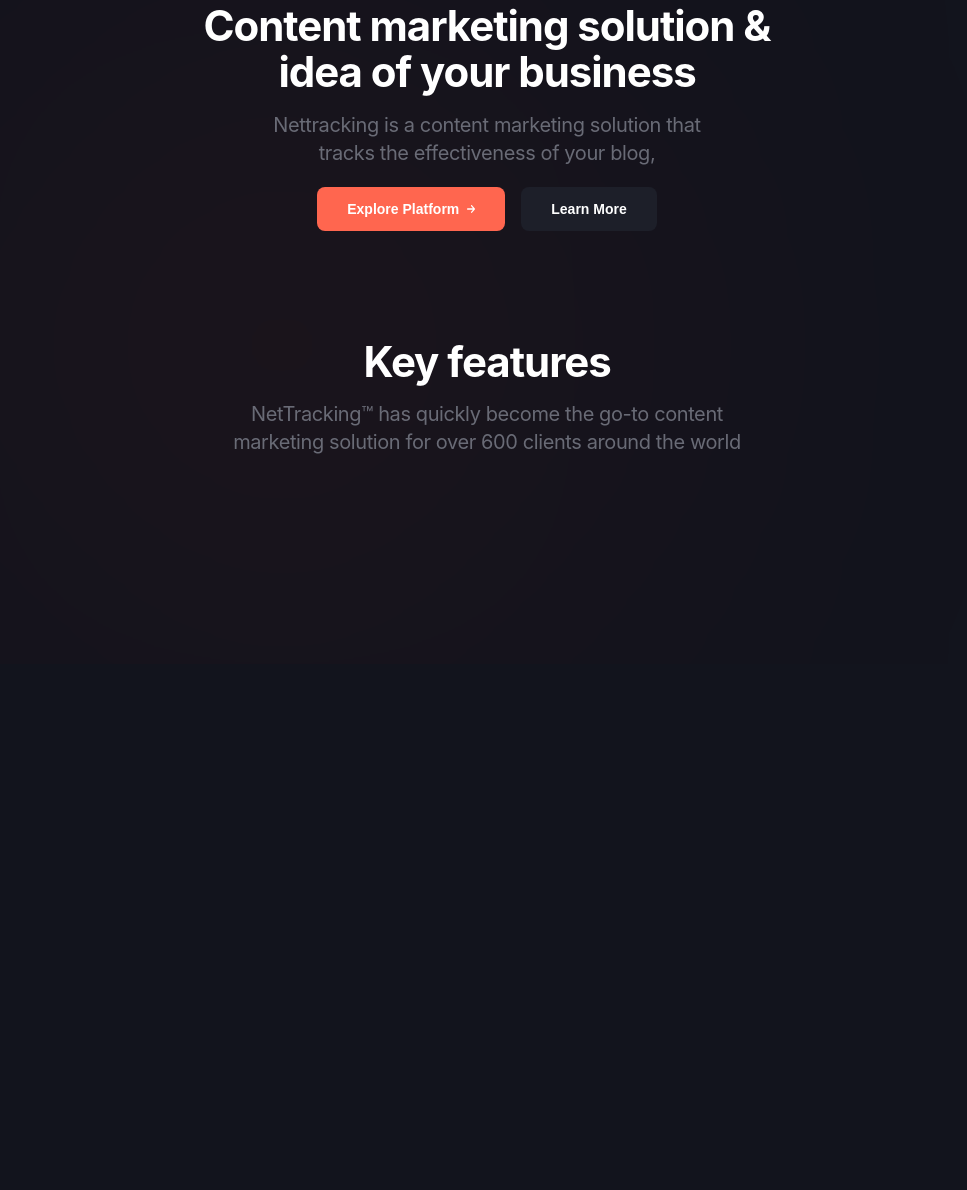
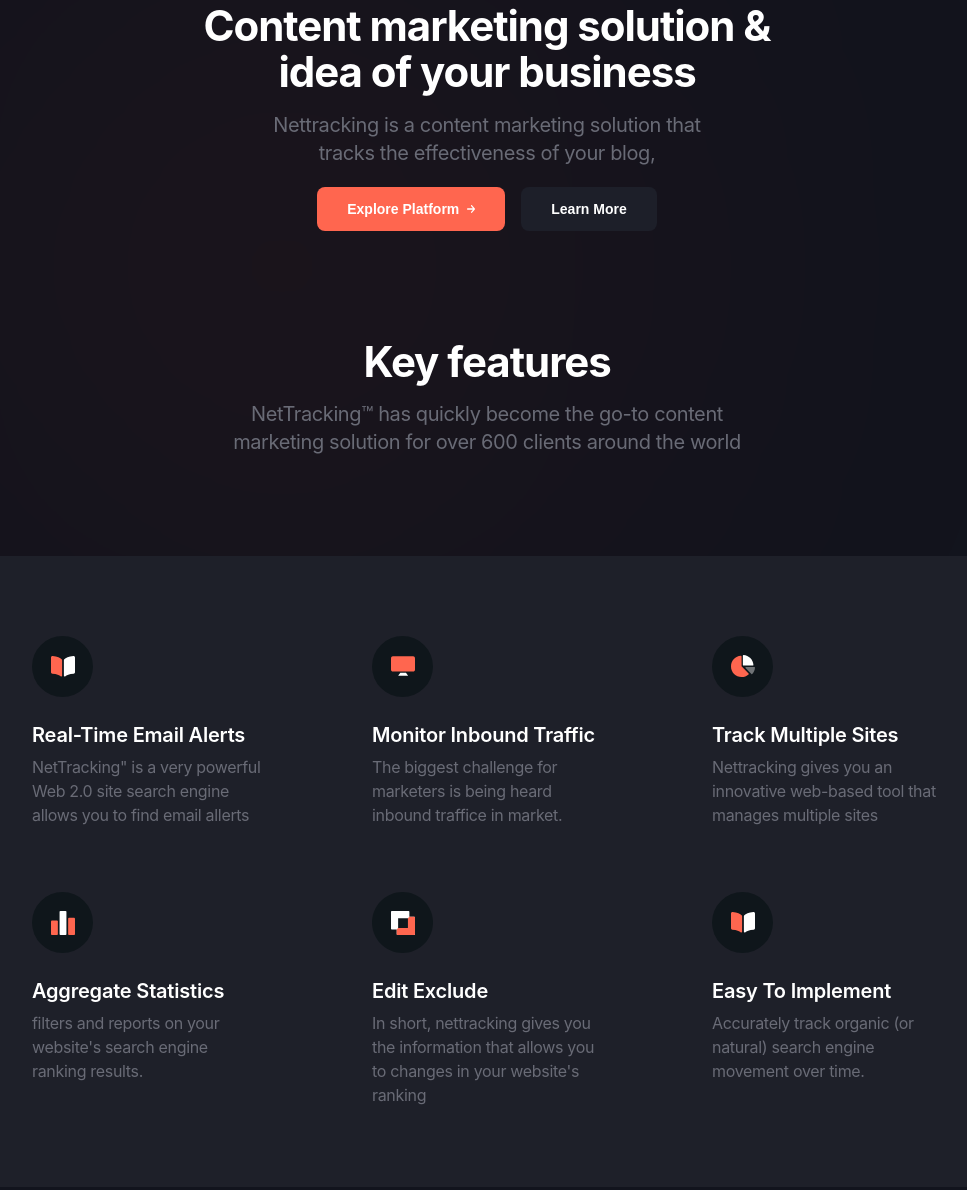
Before and after one commit to nguyenhoangadhp/nettracking-web-marketing, a website: page index.html in a window 1280 px wide. Shown: the part 136-1326 px from the top of the page, without its empty margins (153-1120 px from the left). Before the commit the page ends 800 px from the top, so only its background shows below. Drawn offline with Linux system fonts and the light colour scheme; a web font is replaced by a local one.

Commit message:
Features

```diff
--- a/index.html
+++ b/index.html
@@ -27,7 +27,7 @@
         <!-- CSS -->
         <link rel="stylesheet" href="./assets/css/main.css" />
     </head>
-    <body>
+    <body style="margin-bottom: 500px">
         <!-- Header -->
         <div class="header">
             <div class="container">
@@ -88,16 +88,80 @@
                         <button class="btn btn btn--md btn--md-primary">Learn More</button>
                     </div>
 
-                    <h2 class="heading--primary">Key features</h2>
-                    <p class="desc--primary hero__desc hero__desc--bot">
-                        NetTracking™ has quickly become the go-to content marketing solution for over 600 clients around
-                        the world
-                    </p>
-
                     <!-- Circle decor -->
                     <div class="hero-decor"></div>
                 </div>
             </div>
         </div>
+
+        <!-- Features -->
+        <div class="features">
+            <div class="container">
+                <div class="features-info">
+                    <h2 class="heading--primary features__heading">Key features</h2>
+                    <p class="desc--primary features__desc">
+                        NetTracking™ has quickly become the go-to content marketing solution for over 600 clients around
+                        the world
+                    </p>
+                </div>
+
+                <div class="features-list">
+                    <!-- features item 01 -->
+                    <div class="features-item">
+                        <img src="./assets/icons/features-icon-01.svg" alt="" class="features-item__icon" />
+                        <h3 class="heading--third features-item__title">Real-Time Email Alerts</h3>
+                        <p class="desc--second features-item__desc">
+                            NetTracking" is a very powerful Web 2.0 site search engine allows you to find email allerts
+                        </p>
+                    </div>
+
+                    <!-- features item 02 -->
+                    <div class="features-item">
+                        <img src="./assets/icons/features-icon-02.svg" alt="" class="features-item__icon" />
+                        <h3 class="heading--third features-item__title">Monitor Inbound Traffic</h3>
+                        <p class="desc--second features-item__desc">
+                            The biggest challenge for marketers is being heard inbound traffice in market.
+                        </p>
+                    </div>
+
+                    <!-- features item 03 -->
+                    <div class="features-item">
+                        <img src="./assets/icons/features-icon-03.svg" alt="" class="features-item__icon" />
+                        <h3 class="heading--third features-item__title">Track Multiple Sites</h3>
+                        <p class="desc--second features-item__desc">
+                            Nettracking gives you an innovative web-based tool that manages multiple sites
+                        </p>
+                    </div>
+
+                    <!-- features item 04 -->
+                    <div class="features-item">
+                        <img src="./assets/icons/features-icon-04.svg" alt="" class="features-item__icon" />
+                        <h3 class="heading--third features-item__title">Aggregate Statistics</h3>
+                        <p class="desc--second features-item__desc">
+                            filters and reports on your website's search engine ranking results.
+                        </p>
+                    </div>
+
+                    <!-- features item 05 -->
+                    <div class="features-item">
+                        <img src="./assets/icons/features-icon-05.svg" alt="" class="features-item__icon" />
+                        <h3 class="heading--third features-item__title">Edit Exclude</h3>
+                        <p class="desc--second features-item__desc">
+                            In short, nettracking gives you the information that allows you to changes in your website's
+                            ranking
+                        </p>
+                    </div>
+
+                    <!-- features item 06 -->
+                    <div class="features-item">
+                        <img src="./assets/icons/features-icon-06.svg" alt="" class="features-item__icon" />
+                        <h3 class="heading--third features-item__title">Easy To Implement</h3>
+                        <p class="desc--second features-item__desc">
+                            Accurately track organic (or natural) search engine movement over time.
+                        </p>
+                    </div>
+                </div>
+            </div>
+        </div>
     </body>
 </html>
--- a/scss/base/_base.scss
+++ b/scss/base/_base.scss
@@ -28,6 +28,7 @@
     --bg-color: #12141d;
     --toggle-bg-color: #2a2b33;
     --bg-button-primary-color: #1d1f29;
+    --bg-features-color: #1e2029;
 }
 
 button {
@@ -96,6 +97,14 @@
     letter-spacing: -1.05px;
 }
 
+.heading--third {
+    color: var(--text-color);
+    font-size: 2rem;
+    font-weight: 600;
+    letter-spacing: -0.2px;
+    text-transform: capitalize;
+}
+
 .desc--primary {
     display: inline-block;
     color: var(--desc-color);
@@ -104,3 +113,11 @@
     line-height: 140%;
     letter-spacing: -0.4px;
 }
+
+.desc--second {
+    color: var(--desc-color);
+    font-size: 1.6rem;
+    font-weight: 400;
+    line-height: 150%;
+    letter-spacing: -0.32px;
+}
--- a/scss/templates/_features.scss
+++ b/scss/templates/_features.scss
@@ -27,7 +27,6 @@
         display: flex;
         gap: 16px;
         margin-top: 20px;
-        margin-bottom: 108px;
 
         &__btn {
             gap: 8px;
@@ -48,3 +47,41 @@
         filter: blur(250px);
     }
 }
+
+// features
+.features {
+    margin: 108px 0;
+
+    &-info {
+        display: flex;
+        flex-direction: column;
+        align-items: center;
+        text-align: center;
+    }
+
+    &__desc {
+        width: 522px;
+        margin-top: 16px;
+    }
+
+    &-list {
+        margin-top: 100px;
+        display: grid;
+        grid-template-columns: 1fr 1fr 1fr;
+        gap: 65px 110px;
+
+        background: var(--bg-features-color);
+        border-radius: 20px;
+        padding: 80px 100px;
+    }
+
+    &-item {
+        &__title {
+            margin-top: 26px;
+        }
+
+        &__desc {
+            margin-top: 10px;
+        }
+    }
+}
```
Also changed, not shown: assets/css/main.css, assets/icons/features-icon-01.svg (added), assets/icons/features-icon-02.svg (added), assets/icons/features-icon-03.svg (added), assets/icons/features-icon-04.svg (added), assets/icons/features-icon-05.svg (added), assets/icons/features-icon-06.svg (added), 1 other file.
